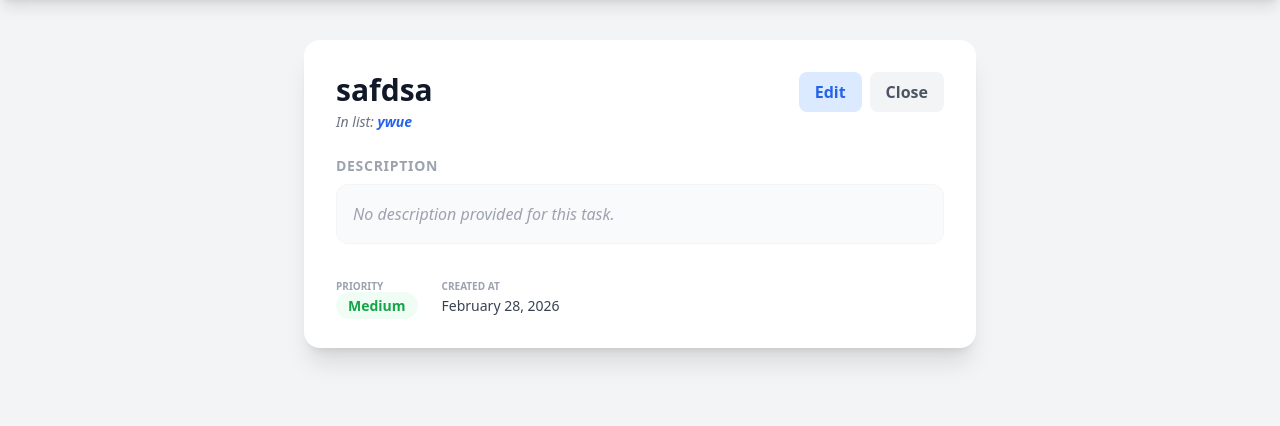
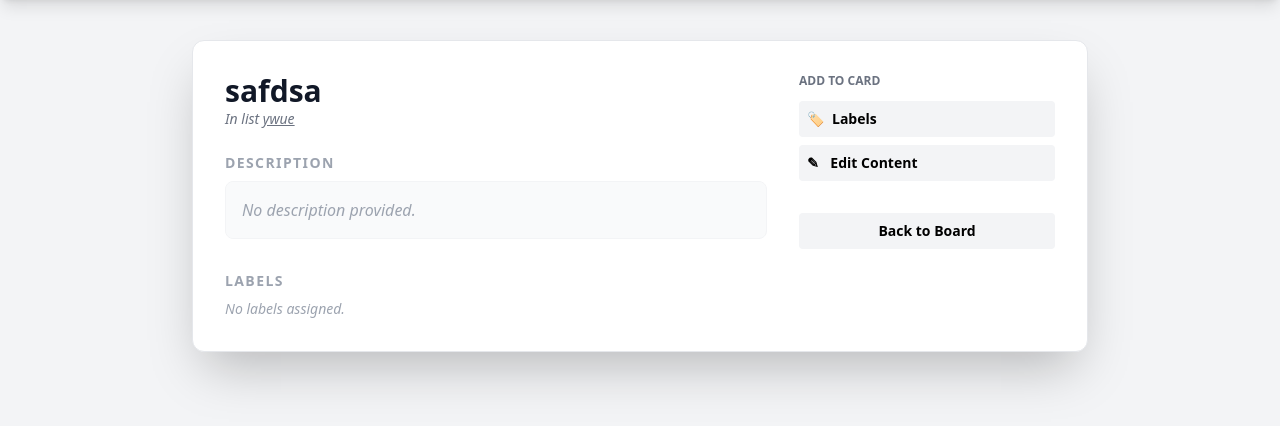
Before and after one commit to Retunse/Project-Management-App, a Django app: page /task/19/ in a window 1280 px wide. Shown: the part 68-494 px from the top of the page. Run offline with Django 5.2, Linux system fonts and the light colour scheme; a user stored in the database is signed in; data comes from the database, SQL or seed files in the repository; both versions use the stored data as it was after the commit; some libraries are stand-ins or nearby versions.

Commit message:
implement task label assignment in details view and create label management system

```diff
--- a/boards/templates/boards/task_detail.html
+++ b/boards/templates/boards/task_detail.html
@@ -1,43 +1,92 @@
 {% extends 'base.html' %}
 
-{% block title %}{{ task.title }} | Details{% endblock %}
+{% block content %}
+<div class="max-w-4xl mx-auto mt-10">
+    <div class="bg-white rounded-xl shadow-2xl overflow-hidden border border-gray-200">
+        <div class="p-8 flex flex-col md:flex-row gap-8">
 
-{% block content %}
-<div class="max-w-2xl mx-auto bg-white rounded-2xl shadow-xl overflow-hidden mt-10">
-    <div class="p-8">
-        <div class="flex justify-between items-start mb-6">
-            <div>
-                <h1 class="text-3xl font-extrabold text-gray-900">{{ task.title }}</h1>
-                <p class="text-sm text-gray-500 mt-1 italic">In list: <span class="font-semibold text-blue-600">{{ task.list.title }}</span></p>
-            </div>
-            <div class="flex space-x-2">
-                <a href="{% url 'edit_task' task.id %}" class="bg-blue-100 text-blue-600 px-4 py-2 rounded-lg font-bold hover:bg-blue-200 transition">Edit</a>
-                <a href="{% url 'board_detail' task.list.board.slug %}" class="bg-gray-100 text-gray-600 px-4 py-2 rounded-lg font-bold hover:bg-gray-200 transition">Close</a>
-            </div>
+            <div class="flex-grow">
+                <div class="mb-6">
+                    <h1 class="text-3xl font-bold text-gray-900">{{ task.title }}</h1>
+                    <p class="text-sm text-gray-500 italic">In list <span class="underline">{{ task.list.title }}</span></p>
                 </div>
 
                 <div class="mb-8">
-            <h3 class="text-sm uppercase tracking-wider text-gray-400 font-bold mb-2">Description</h3>
-            <div class="bg-gray-50 p-4 rounded-xl text-gray-700 leading-relaxed border border-gray-100">
+                    <h3 class="text-sm font-bold text-gray-400 uppercase tracking-widest mb-2">Description</h3>
+                    <div class="bg-gray-50 p-4 rounded-lg border border-gray-100 text-gray-700">
                         {% if task.description %}
                             {{ task.description|linebreaks }}
                         {% else %}
-                    <p class="text-gray-400 italic">No description provided for this task.</p>
+                            <p class="text-gray-400 italic">No description provided.</p>
                         {% endif %}
                     </div>
                 </div>
 
-        <div class="flex items-center space-x-6 text-sm">
                 <div>
-                <span class="text-gray-400 font-bold uppercase block text-[10px]">Priority</span>
-                <span class="{% if task.priority == 'HIGH' %}text-red-600 bg-red-50{% else %}text-green-600 bg-green-50{% endif %} px-3 py-1 rounded-full font-bold">
-                    {{ task.get_priority_display }}
+                    <h3 class="text-sm font-bold text-gray-400 uppercase tracking-widest mb-2">Labels</h3>
+                    <div class="flex flex-wrap gap-2">
+                        {% for label in task.labels.all %}
+                            <span class="{{ label.color }} text-white px-3 py-1 rounded text-xs font-bold shadow-sm">
+                                {{ label.title }}
                             </span>
+                        {% empty %}
+                            <p class="text-gray-400 text-sm italic">No labels assigned.</p>
+                        {% endfor %}
                     </div>
-            <div>
-                <span class="text-gray-400 font-bold uppercase block text-[10px]">Created at</span>
-                <span class="text-gray-700 font-medium">{{ task.created_at|date:"F j, Y" }}</span>
                 </div>
+            </div>
+
+            <div class="w-full md:w-64 flex-shrink-0">
+                <div x-data="{ showLabelPicker: false }" class="relative">
+                    <h3 class="text-xs font-bold text-gray-500 uppercase mb-3">Add to card</h3>
+
+                    <button @click="showLabelPicker = !showLabelPicker"
+                            class="w-full text-left bg-gray-100 hover:bg-gray-200 p-2 rounded text-sm font-semibold transition mb-2 flex items-center">
+                        <span class="mr-2">🏷️</span> Labels
+                    </button>
+
+                    <div x-show="showLabelPicker" @click.away="showLabelPicker = false" x-cloak
+                         class="absolute top-0 right-0 w-64 bg-white border border-gray-200 shadow-2xl rounded-lg z-50 p-4">
+                        <div class="flex justify-between items-center mb-4">
+                            <span class="text-sm font-bold text-gray-600">Labels</span>
+                            <button @click="showLabelPicker = false" class="text-gray-400 hover:text-gray-600">✕</button>
+                        </div>
+
+                        <form method="POST" action="{% url 'update_task_labels' task.id %}">
+                            {% csrf_token %}
+                            <div class="space-y-2 max-h-60 overflow-y-auto custom-scrollbar pr-2">
+                                {% for label in task.list.board.labels.all %}
+                                <label class="flex items-center group cursor-pointer">
+                                    <input type="checkbox" name="labels" value="{{ label.id }}"
+                                           class="mr-3 h-4 w-4 rounded border-gray-300 text-blue-600 focus:ring-blue-500"
+                                           {% if label in task.labels.all %}checked{% endif %}>
+                                    <div class="flex-grow {{ label.color }} hover:brightness-90 text-white text-xs font-bold px-2 py-1.5 rounded transition shadow-sm">
+                                        {{ label.title }}
+                                    </div>
+                                </label>
+                                {% endfor %}
+                            </div>
+                            <button type="submit" class="w-full mt-4 bg-green-600 hover:bg-green-700 text-white text-xs font-bold py-2 rounded transition">
+                                Save Labels
+                            </button>
+                        </form>
+
+                        <hr class="my-3">
+                        <a href="{% url 'manage_labels' task.list.board.slug %}" class="block text-center text-xs text-blue-600 hover:underline">
+                            Create new label
+                        </a>
+                    </div>
+
+                    <a href="{% url 'edit_task' task.id %}" class="w-full block bg-gray-100 hover:bg-gray-200 p-2 rounded text-sm font-semibold transition mb-2">
+                        <span class="mr-2">✎</span> Edit Content
+                    </a>
+
+                    <a href="{% url 'board_detail' task.list.board.slug %}" class="w-full block bg-gray-100 hover:bg-gray-200 p-2 rounded text-sm font-semibold transition text-center mt-8">
+                        Back to Board
+                    </a>
+                </div>
+            </div>
+
         </div>
     </div>
 </div>
--- a/boards/urls.py
+++ b/boards/urls.py
@@ -18,4 +18,5 @@ urlpatterns = [
     path('task/<int:task_id>/edit/', views.edit_task, name='edit_task'),
     path('task/<int:task_id>/', views.task_detail, name='task_detail'),
     path('board/<slug:slug>/labels/', views.manage_labels, name='manage_labels'),
+    path('task/<int:task_id>/update-labels/', views.update_task_labels, name='update_task_labels'),
 ]
--- a/boards/views.py
+++ b/boards/views.py
@@ -176,3 +176,11 @@ def manage_labels(request, slug):
             return redirect('manage_labels', slug=slug)
 
     return render(request, 'boards/manage_labels.html', {'board': board, 'labels': labels})
+
+@login_required
+@require_POST
+def update_task_labels(request, task_id):
+    task = get_object_or_404(Task, id=task_id, list__board__owner=request.user)
+    label_ids = request.POST.getlist('labels')
+    task.labels.set(label_ids)
+    return redirect('task_detail', task_id=task.id)
```
Also changed, not shown: db.sqlite3. Lines whose indentation alone changed are shown as unchanged.
